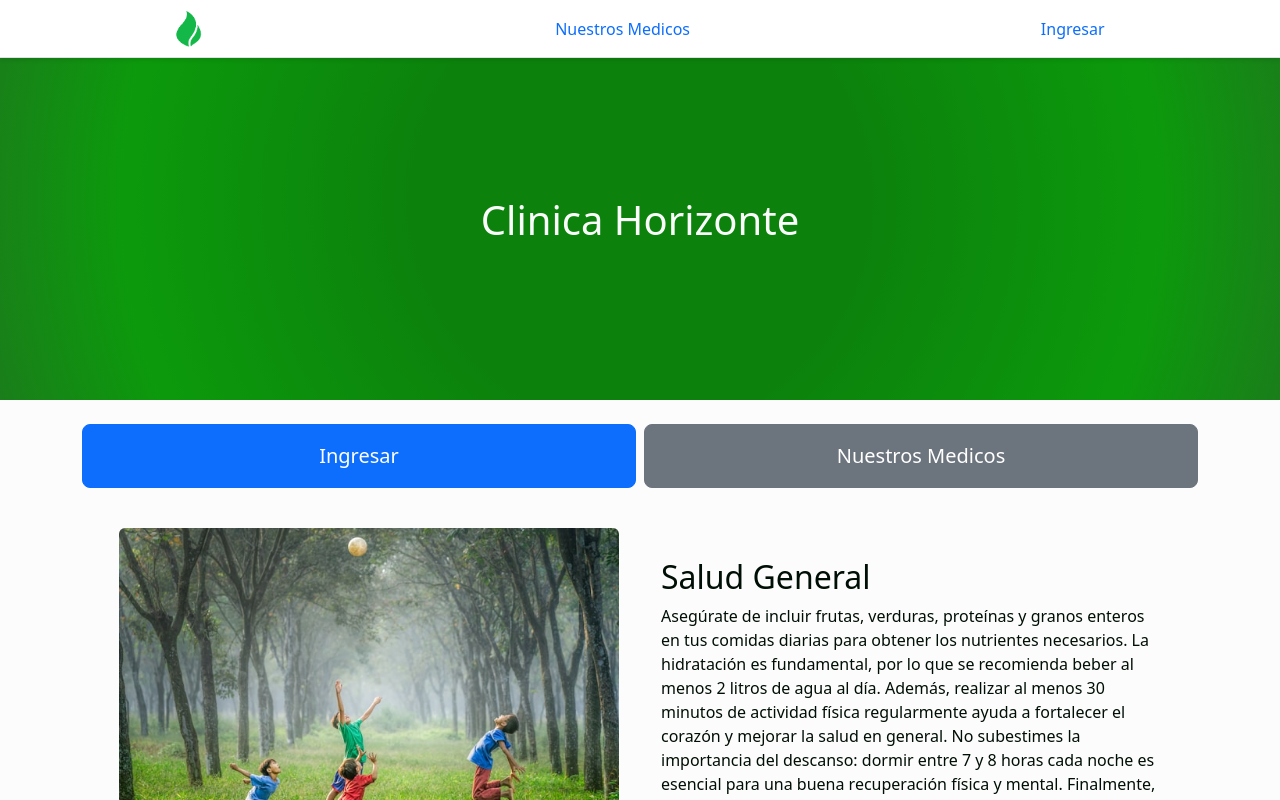
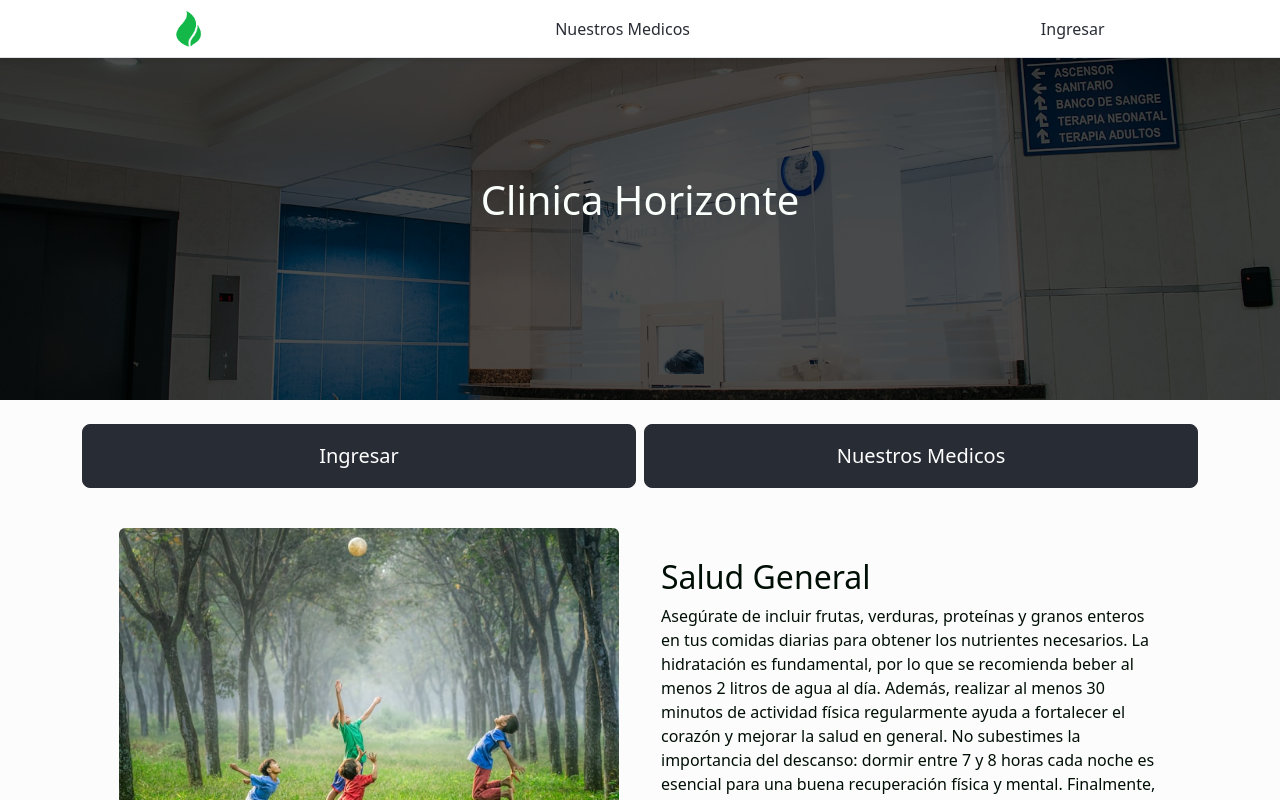
Before and after one commit to sebast825/medical-scheduling-fe, a React (Create React App) app: page / in a window 1280 px wide. Shown: the top 800 px of the page. Built offline with nearby package versions, Linux system fonts and the light colour scheme.

Commit message:
added custom boostrap

```diff
--- a/src/App.scss
+++ b/src/App.scss
@@ -1,4 +1,4 @@
-@import "/src/styles/variables.scss";
+@import "./src/styles/variables.scss";
 
 
 
--- a/src/Components/General/LineTitle/LineTitle.scss
+++ b/src/Components/General/LineTitle/LineTitle.scss
@@ -1,8 +1,8 @@
 @import "/src/styles/mixin.scss";
-
+@import "/src/styles/variables.scss";
 .line{
    width: 40%;
-   border:1px solid rgba(12,130,12,.3);
+   border:1px solid rgba($color-green,.3);
 
    @include respond (mobile){
       width: 60%;
--- a/src/Components/General/Opening/Opening.scss
+++ b/src/Components/General/Opening/Opening.scss
@@ -58,16 +58,16 @@
   @include respond(mobile) {
     height: 25vh;
   }
-}
   .overlay {
     padding: 15vh 0px 10vh 0rem;
     @include respond(mobile) {
       padding: 17vh 0px 8vh 0rem;
     }
 
-    background: rgba(12,130,12,1);
+    background: $color-green;
   //  background: radial-gradient(circle, rgba(0,100,0,1) 15%, rgba(12,154,12,1) 47%, rgba(26,126,26,1) 74%);
     background: radial-gradient(circle, rgba(12,130,12,1) 34%, rgba(12,154,12,1) 77%, rgba(26,126,26,1) 100%);
     //background: radial-gradient(circle, rgba(12,154,12,1)  34%,  rgba(26,126,26,1)  77%,rgba(12,154,12,1)  100%);
 
   }
+}
--- a/src/index.tsx
+++ b/src/index.tsx
@@ -3,8 +3,8 @@ import ReactDOM from 'react-dom/client';
 import './index.css';
 import App from './App';
 import reportWebVitals from './reportWebVitals';
-import 'bootstrap/dist/css/bootstrap.min.css'; // Importa los estilos de Bootstrap
-
+//import 'bootstrap/dist/css/bootstrap.min.css'; // Importa los estilos de Bootstrap
+import './styles/bootstrap.scss'
 const root = ReactDOM.createRoot(
   document.getElementById('root') as HTMLElement
 );
--- a/src/styles/variables.scss
+++ b/src/styles/variables.scss
@@ -13,3 +13,4 @@ $size-smallmobile-mobile: 0.8rem;
 
 $color-white: #FAFFFC;
 $color-black: #000F05;
+$color-green: #0c820c;
```
Also changed, not shown: src/styles/bootstrap.scss (line endings or trailing spaces).
